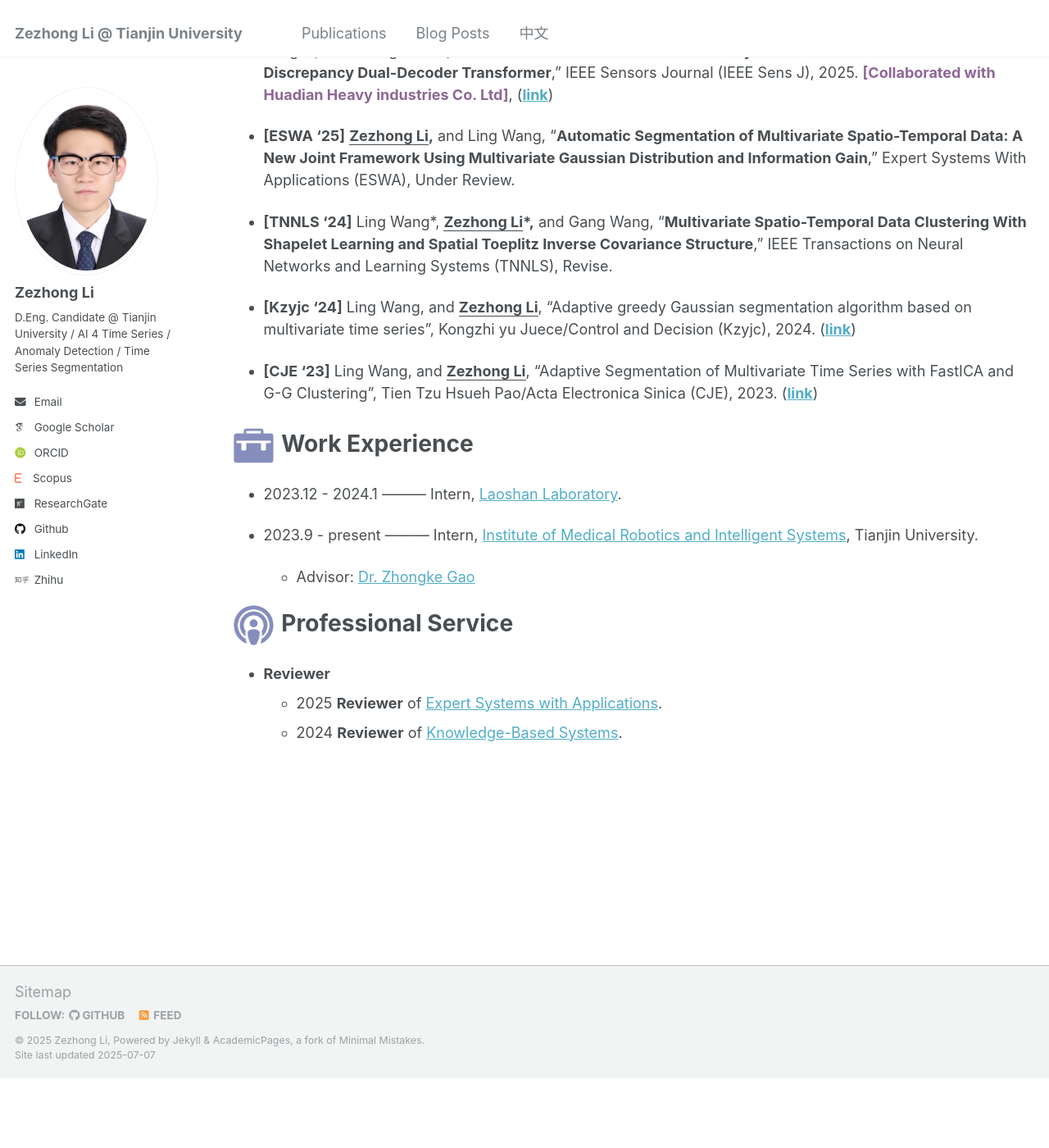
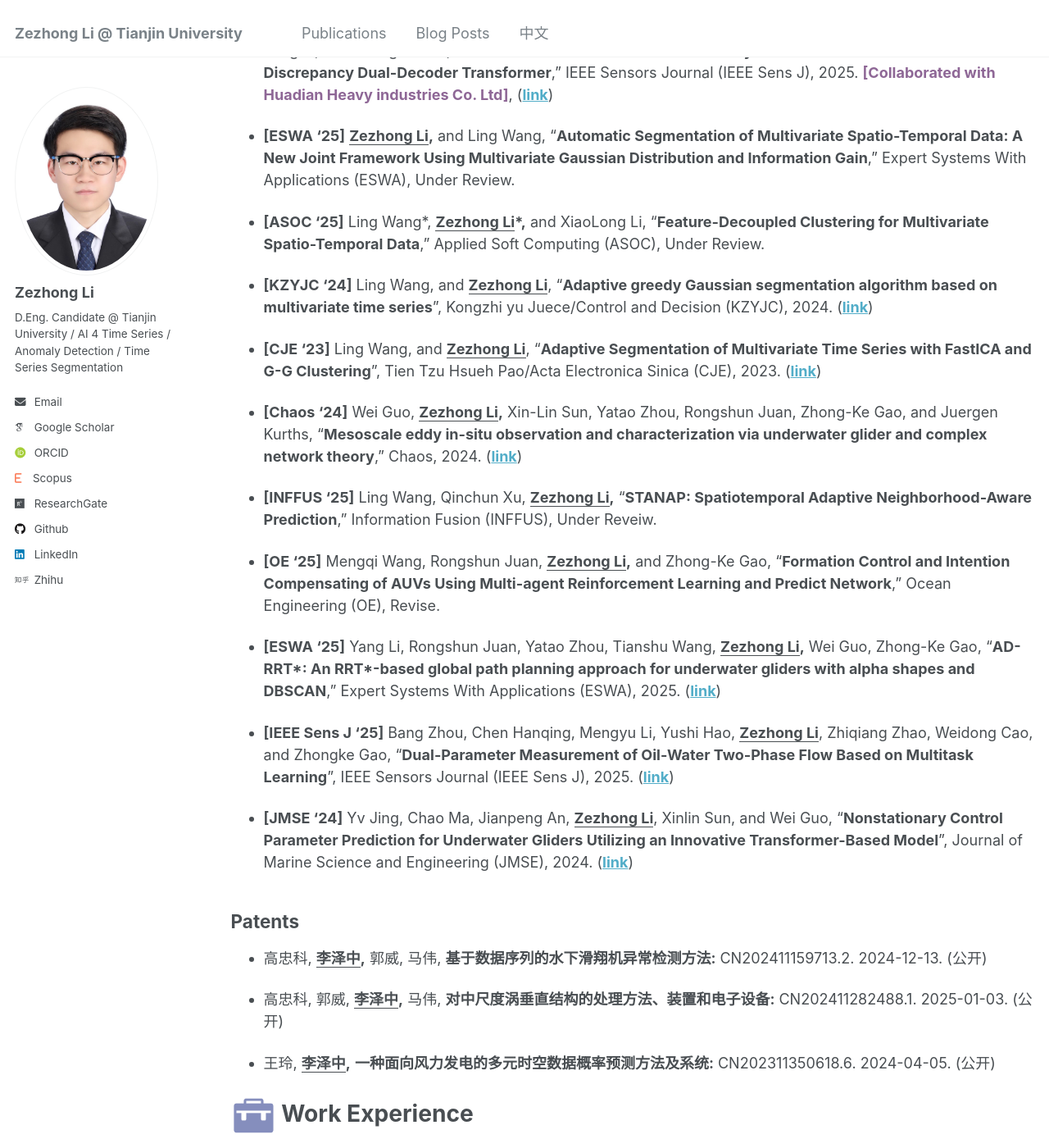
Before and after one commit to lzz19980125/lzz19980125.github.io, a Jekyll site: the page built from _pages/chinese.md, in a window 1280 px wide and 1400 px high, scrolled down 858 px. Shown: the whole window at 82% size. Built offline with Jekyll 4.4.1, drawn with Linux system fonts in a browser that asks for light colours; some web fonts are replaced; before the commit the page ends 2173 px from its top, so only the background shows below that.

Commit message:
Update chinese.md

```diff
--- a/_pages/chinese.md
+++ b/_pages/chinese.md
@@ -33,11 +33,32 @@ I am a second-year D.Eng. candidate in the Institute of Artificial intelligence
 
 - **[ESWA '25]** **<u>Zezhong Li</u>,** and Ling Wang, “**Automatic Segmentation of Multivariate Spatio-Temporal Data: A New Joint Framework Using Multivariate Gaussian Distribution and Information Gain**,” Expert Systems With Applications (ESWA), Under Review.
 
-- **[TNNLS '24]** Ling Wang\*, **<u>Zezhong Li</u>\*,** and Gang Wang, “**Multivariate Spatio-Temporal Data Clustering With Shapelet Learning and Spatial Toeplitz Inverse Covariance Structure**,” IEEE Transactions on Neural Networks and Learning Systems (TNNLS), Revise.
+- **[ASOC '25]** Ling Wang\*, **<u>Zezhong Li</u>\*,** and XiaoLong Li, “**Feature-Decoupled Clustering for Multivariate Spatio-Temporal Data**,” Applied Soft Computing (ASOC), Under Review.
 
-- **[Kzyjc '24]** Ling Wang, and **<u>Zezhong Li</u>**, "Adaptive greedy Gaussian segmentation algorithm based on multivariate time series", Kongzhi yu Juece/Control and Decision (Kzyjc), 2024. ([**link**](http://kzyjc.alljournals.cn/kzyjc/article/abstract/20240224?st=search))
+- **[KZYJC '24]** Ling Wang, and **<u>Zezhong Li</u>**, "**Adaptive greedy Gaussian segmentation algorithm based on multivariate time series**", Kongzhi yu Juece/Control and Decision (KZYJC), 2024. ([**link**](http://kzyjc.alljournals.cn/kzyjc/article/abstract/20240224?st=search))
 
-- **[CJE '23]** Ling Wang, and **<u>Zezhong Li</u>**, "Adaptive Segmentation of Multivariate Time Series with FastICA and G-G Clustering", Tien Tzu Hsueh Pao/Acta Electronica Sinica (CJE), 2023. ([**link**](https://www.ejournal.org.cn/CN/10.12263/DZXB.20220649))
+- **[CJE '23]** Ling Wang, and **<u>Zezhong Li</u>**, "**Adaptive Segmentation of Multivariate Time Series with FastICA and G-G Clustering**", Tien Tzu Hsueh Pao/Acta Electronica Sinica (CJE), 2023. ([**link**](https://www.ejournal.org.cn/CN/10.12263/DZXB.20220649))
+
+- **[Chaos '24]** Wei Guo, **<u>Zezhong Li</u>,** Xin-Lin Sun, Yatao Zhou, Rongshun Juan, Zhong-Ke Gao, and Juergen Kurths, “**Mesoscale eddy in-situ observation and characterization via underwater glider and complex network theory**,” Chaos, 2024. ([**link**](https://pubs.aip.org/aip/cha/article-abstract/34/11/113104/3318599/Mesoscale-eddy-in-situ-observation-and?redirectedFrom=fulltext))
+
+- **[INFFUS '25]** Ling Wang, Qinchun Xu, **<u>Zezhong Li</u>,** “**STANAP: Spatiotemporal Adaptive Neighborhood-Aware Prediction**,” Information Fusion (INFFUS), Under Reveiw.
+
+- **[OE '25]** Mengqi Wang, Rongshun Juan, **<u>Zezhong Li</u>,** and Zhong-Ke Gao, “**Formation Control and Intention Compensating of AUVs Using Multi-agent Reinforcement Learning and Predict Network**,” Ocean Engineering (OE), Revise.
+
+- **[ESWA '25]** Yang Li, Rongshun Juan, Yatao Zhou, Tianshu Wang, **<u>Zezhong Li</u>,** Wei Guo, Zhong-Ke Gao, “**AD-RRT\*: An RRT\*-based global path planning approach for underwater gliders with alpha shapes and DBSCAN**,” Expert Systems With Applications (ESWA), 2025.  ([**link**](https://www.sciencedirect.com/science/article/pii/S0957417425018391))
+
+- **[IEEE Sens J '25]** Bang Zhou, Chen Hanqing, Mengyu Li, Yushi Hao, **<u>Zezhong Li</u>**, Zhiqiang Zhao, Weidong Cao, and Zhongke Gao, "**Dual-Parameter Measurement of Oil-Water Two-Phase Flow Based on Multitask Learning**", IEEE Sensors Journal (IEEE Sens J), 2025. ([**link**](https://ieeexplore.ieee.org/document/10996500))
+
+- **[JMSE '24]** Yv Jing, Chao Ma, Jianpeng An, **<u>Zezhong Li</u>**, Xinlin Sun, and Wei Guo, "**Nonstationary Control Parameter Prediction for Underwater Gliders
+Utilizing an Innovative Transformer-Based Model**", Journal of Marine Science and Engineering (JMSE), 2024. ([**link**](https://www.mdpi.com/2077-1312/12/11/2106))
+
+## Patents
+
+-  高忠科, **<u>李泽中</u>,** 郭威, 马伟, **基于数据序列的水下滑翔机异常检测方法:** CN202411159713.2. 2024-12-13. (公开)
+
+-  高忠科, 郭威, **<u>李泽中</u>,** 马伟, **对中尺度涡垂直结构的处理方法、装置和电子设备:** CN202411282488.1. 2025-01-03. (公开)
+
+-  王玲, **<u>李泽中</u>,** **一种面向风力发电的多元时空数据概率预测方法及系统:** CN202311350618.6. 2024-04-05. (公开)
 
 
 # <img src="../images/work_icon.jpg" width="55" height="50"> Work Experience
```
